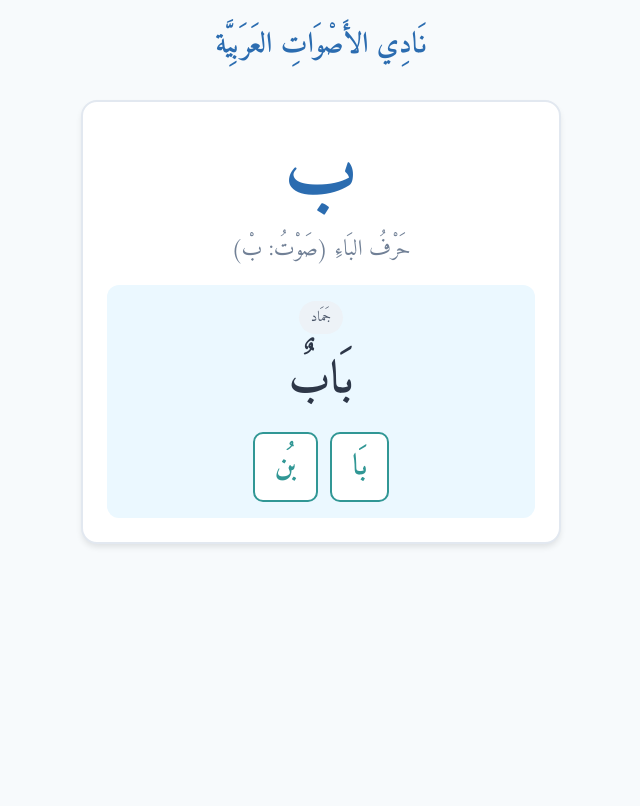
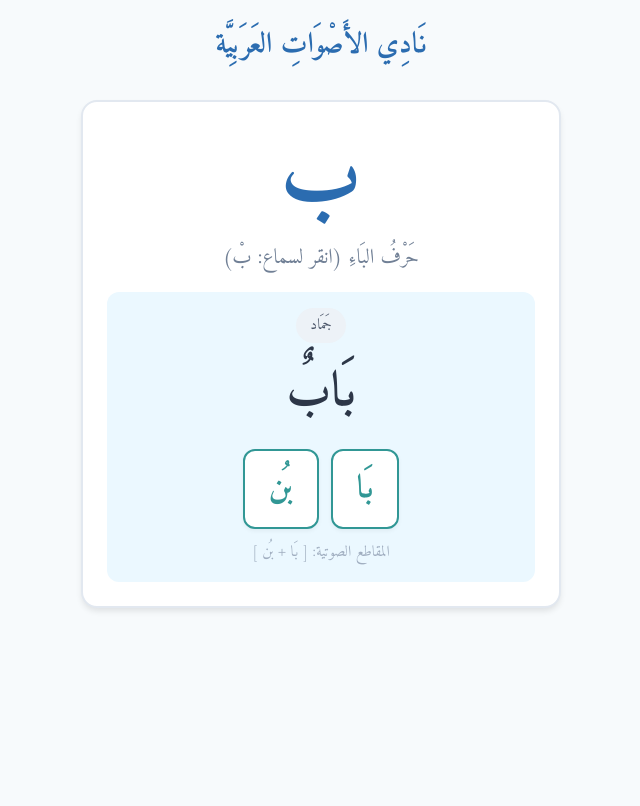
Before and after one commit to 77468123a-jpg/huroof-app, a Flask app: page / in a window 1280 px wide. Shown: the top 806 px of the page, without its empty margins (319-959 px from the left). Run offline with Flask 3, Linux system fonts and the light colour scheme.

Commit message:
Adjust font sizes and button styles in index.html

```diff
--- a/templates/index.html
+++ b/templates/index.html
@@ -54,15 +54,17 @@
         }
 
         .letter-display {
-            font-size: 5rem;
+            font-size: 5.5rem;
             font-weight: bold;
             color: var(--primary-color);
             line-height: 1.2;
             margin-bottom: 8px;
+            cursor: pointer;
+            user-select: none;
         }
 
         .letter-name {
-            font-size: 1.4rem;
+            font-size: 1.3rem;
             color: #718096;
             margin-bottom: 16px;
         }
@@ -75,30 +77,33 @@
         }
 
         .full-word {
-            font-size: 2.8rem;
+            font-size: 3rem;
             font-weight: bold;
             color: var(--text-color);
             margin: 0 0 12px 0;
+            cursor: pointer;
+            user-select: none;
         }
 
         .syllables-container {
             display: flex;
             justify-content: center;
             gap: 12px;
-            margin-top: 12px;
+            margin-top: 14px;
         }
 
         .syllable-btn {
             background-color: var(--card-bg);
             border: 2px solid var(--accent-color);
             color: var(--accent-color);
-            border-radius: 10px;
-            font-size: 1.8rem;
+            border-radius: 12px;
+            font-size: 2rem;
             font-family: 'Amiri', serif;
             font-weight: bold;
-            padding: 8px 20px;
+            padding: 10px 24px;
             cursor: pointer;
             transition: all 0.2s ease;
+            box-shadow: 0 2px 4px rgba(0,0,0,0.05);
         }
 
         .syllable-btn:active {
@@ -111,30 +116,73 @@
             display: inline-block;
             background-color: #edf2f7;
             color: #4a5568;
-            font-size: 0.9rem;
-            padding: 4px 12px;
+            font-size: 0.95rem;
+            padding: 4px 14px;
             border-radius: 20px;
             margin-bottom: 8px;
+        }
+
+        .hint-text {
+            font-size: 0.95rem;
+            color: #a0aec0;
+            margin-top: 10px;
         }
     </style>
 </head>
 <body>
     <div class="container">
         <h1 class="header-title">نَادِي الأَصْوَاتِ العَرَبِيَّة</h1>
+
         <div class="card">
-            <div class="letter-display" id="char-display">ب</div>
-            <div class="letter-name" id="char-name">حَرْفُ البَاءِ (صَوْتُ: بْ)</div>
+            <!-- النقر على الحرف يُسمع صوت الحرف الساكن -->
+            <div class="letter-display" id="char-display" onclick="playPhoneme('بْ')">ب</div>
+            <div class="letter-name">حَرْفُ البَاءِ (انقر لسماع: بْ)</div>
 
             <div class="word-box">
                 <span class="badge-inanimate">جَمَاد</span>
-                <div class="full-word" id="word-display">بَابٌ</div>
+                <!-- النقر على الكلمة يُسمع نطق الكلمة التامة -->
+                <div class="full-word" id="word-display" onclick="playPhoneme('بَابٌ')">بَابٌ</div>
 
-                <div class="syllables-container" id="syllables-wrapper">
-                    <button class="syllable-btn" type="button">بَا</button>
-                    <button class="syllable-btn" type="button">بُن</button>
+                <!-- أزرار التقطيع الصوتي التفاعلية -->
+                <div class="syllables-container">
+                    <button class="syllable-btn" type="button" onclick="handleSyllable('بَا')">بَا</button>
+                    <button class="syllable-btn" type="button" onclick="handleSyllable('بُن')">بُن</button>
                 </div>
+                <div class="hint-text">المقاطع الصوتية: [ بَا + بُن ]</div>
             </div>
         </div>
     </div>
+
+    <script>
+        function playPhoneme(text) {
+            if ('speechSynthesis' in window) {
+                window.speechSynthesis.cancel();
+                const utterance = new SpeechSynthesisUtterance(text);
+                utterance.lang = 'ar-SA';
+                utterance.rate = 0.75; // وتيرة واضحة تلائم وعي الطفل
+                window.speechSynthesis.speak(utterance);
+            }
+        }
+
+        function handleSyllable(syllable) {
+            playPhoneme(syllable);
+
+            // إرسال نتيجة النشاط الصوتي إلى الخادم لحفظ الإتقان
+            fetch('/api/score', {
+                method: 'POST',
+                headers: {
+                    'Content-Type': 'application/json'
+                },
+                body: JSON.stringify({
+                    letter: 'ب',
+                    word: 'بَابٌ',
+                    skill_type: 'syllable_segmentation',
+                    score: 10
+                })
+            }).catch(function(err) {
+                console.log('Progress sync note:', err);
+            });
+        }
+    </script>
 </body>
 </html>
```
